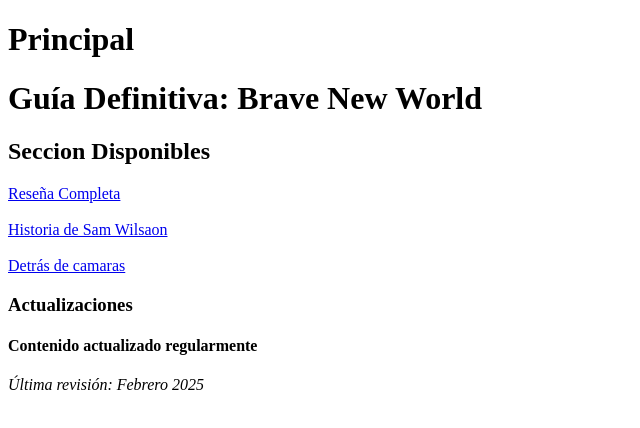
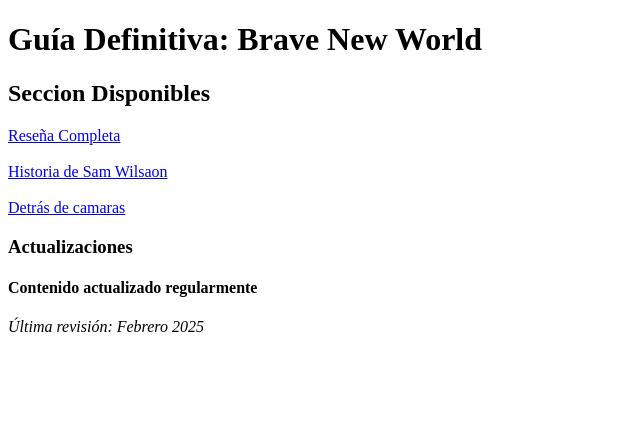
Before and after one commit to Migue-Devia/Taller-Web-l, a plain HTML site: page index.html in a window 1280 px wide. Shown: the whole page, without its empty margins (0-640 px from the left). Drawn offline with Linux system fonts and the light colour scheme.

Commit message:
Se corrige el index

```diff
--- a/index.html
+++ b/index.html
@@ -11,7 +11,6 @@
 </head>
 
 <body>
-    <h1>Principal</h1>
     <h1>Guía Definitiva: Brave New World</h1>
     <h2>Seccion Disponibles</h2>
     <a href="html/ejercicio1.html">Reseña Completa</a>
```
Also changed, not shown: html/ejercicio3.html (+5 -0 lines).
